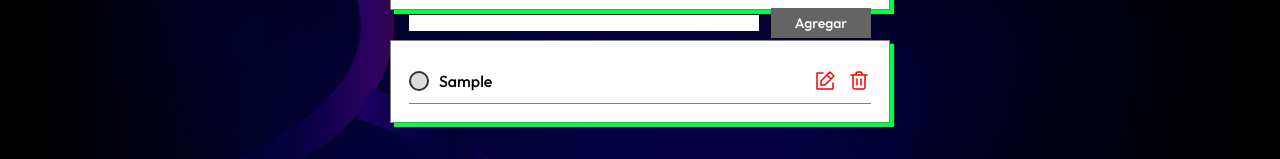
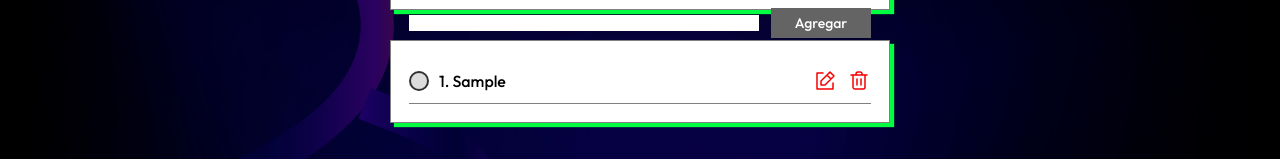
Before and after one commit to JoseSanchez90/To-Do-List, a Vue app: page / in a window 1280 px wide. Both pictures are taken after typing "Sample" into the empty fields and a click on the button "Agregar". Shown: the part 227-386 px from the top of the page. Built offline with nearby package versions, Linux system fonts and the light colour scheme.

Commit message:
add number list

```diff
--- a/src/components/Task.vue
+++ b/src/components/Task.vue
@@ -73,7 +73,8 @@
                     <label class="task-check">
                         <input type="checkbox" id="check" hidden="" class="task-checkbox" :checked="task.completed" @change="toggleTask(index)" />
                         <label for="check" class="checkmark"></label>
-                        <span :class="{ 'completed-task': task.completed }">{{ task.text }}</span>
+                        <span :class="{ 'completed-task': task.completed }">
+                            {{ index + 1 }}. {{ task.text }}</span>
                     </label>
                     <div class="buttons-options">
                         <button v-if="!task.completed" @click="startEditing(index)" class="edit">
```
